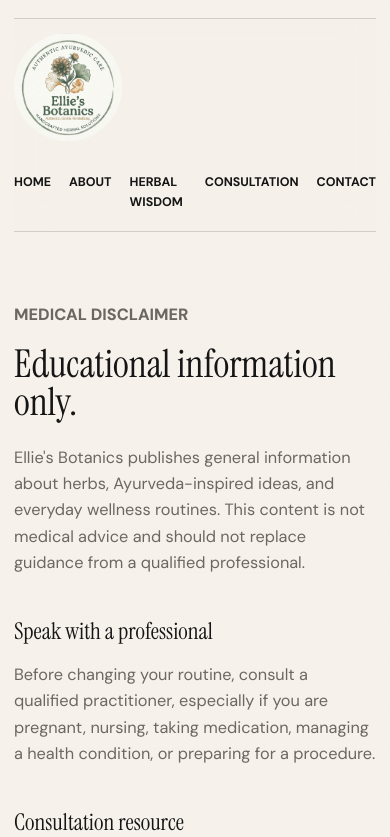
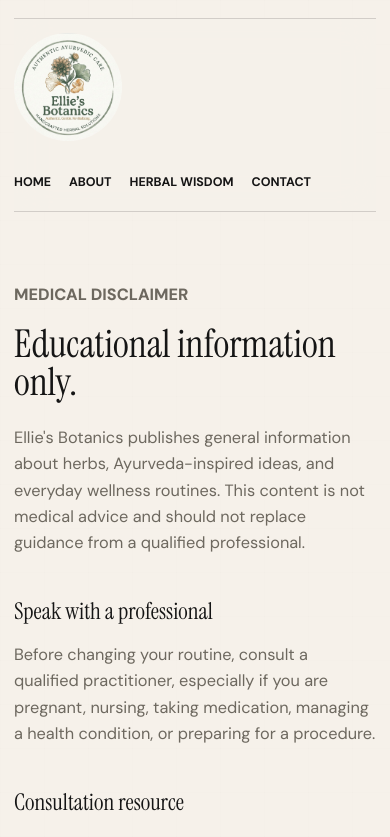
Before and after one commit to sakaarpuri/ellies, a Next.js app: page /medical-disclaimer in a window 390 px wide. Shown: the top 837 px of the page. Built offline with nearby package versions, Linux system fonts and the light colour scheme.

Commit message:
Consolidate consultation flow on homepage

```diff
--- a/src/app/consultation/page.tsx
+++ /dev/null
@@ -1,51 +0,0 @@
-import type { Metadata } from "next";
-import { ConsultationIntakeSection } from "@/components/ConsultationIntakeSection";
-import { consultation, site } from "@/lib/site";
-
-export const metadata: Metadata = {
-  title: "Consultation",
-  description:
-    "Share a joint comfort concern with Ellie’s Botanics for professional Ayurvedic consultation follow-up.",
-};
-
-export default function ConsultationPage() {
-  return (
-    <>
-      <section className="page-hero consultation-hero">
-        <p className="eyebrow">Professional Guidance</p>
-        <h1>Share a joint comfort concern for consultation follow-up.</h1>
-        <p>
-          Ellie&apos;s Botanics publishes educational herbal wellness content. For personal
-          questions about joint comfort, movement, or routine support, you can share basic details
-          so the team can follow up appropriately.
-        </p>
-      </section>
-
-      <ConsultationIntakeSection />
-
-      <aside className="disclaimer-callout">
-        <p className="eyebrow">Responsible Care</p>
-        <p>
-          This form is for non-emergency consultation follow-up only. Ellie&apos;s Botanics does not
-          diagnose, treat, or promise outcomes through website content. For urgent symptoms or
-          severe discomfort, contact local emergency or in-person medical care.
-        </p>
-      </aside>
-
-      <section className="contact-band" aria-labelledby="consultation-contact-title">
-        <div>
-          <p className="eyebrow">Prefer Direct Contact?</p>
-          <h2 id="consultation-contact-title">You can also write to Ellie&apos;s Botanics directly.</h2>
-        </div>
-        <div className="contact-actions">
-          <a className="button primary" href={`mailto:${site.email}`}>
-            Email Ellie&apos;s Botanics
-          </a>
-          <a className="button secondary" href={consultation.whatsapp} target="_blank" rel="noreferrer">
-            WhatsApp
-          </a>
-        </div>
-      </section>
-    </>
-  );
-}
--- a/src/app/contact/page.tsx
+++ b/src/app/contact/page.tsx
@@ -49,7 +49,7 @@ export default function ContactPage() {
           decisions should be discussed with a qualified professional who understands your full
           context.
         </p>
-        <Link className="button secondary" href="/consultation">
+        <Link className="button secondary" href="/#joint-comfort-check-in">
           Share a consultation concern
         </Link>
       </section>
--- a/src/app/globals.css
+++ b/src/app/globals.css
@@ -681,10 +681,6 @@ h3 {
   max-width: 880px;
 }
 
-.consultation-hero {
-  max-width: 980px;
-}
-
 .contact-page-grid {
   display: grid;
   grid-template-columns: repeat(3, minmax(0, 1fr));
@@ -753,6 +749,7 @@ h3 {
   margin-right: auto;
   margin-bottom: 58px;
   margin-left: auto;
+  scroll-margin-top: 170px;
 }
 
 .hero-shell + .intake-section {
@@ -798,11 +795,90 @@ h3 {
   font-weight: 900;
 }
 
+.intake-disclosure {
+  overflow: hidden;
+  border: 1px solid var(--line);
+  background: var(--paper);
+  box-shadow: var(--shadow);
+}
+
+.intake-disclosure summary {
+  display: flex;
+  min-height: 112px;
+  cursor: pointer;
+  list-style: none;
+  align-items: center;
+  justify-content: space-between;
+  gap: 24px;
+  padding: 26px clamp(22px, 4vw, 42px);
+}
+
+.intake-disclosure summary::-webkit-details-marker {
+  display: none;
+}
+
+.intake-disclosure summary:hover,
+.intake-disclosure summary:focus-visible {
+  background: var(--olive);
+}
+
+.intake-disclosure summary:focus-visible {
+  outline: 2px solid var(--clay);
+  outline-offset: -3px;
+}
+
+.intake-disclosure summary > span:first-child {
+  display: grid;
+  gap: 2px;
+}
+
+.intake-disclosure summary strong {
+  color: var(--leaf);
+  font-family: var(--font-instrument-serif), Georgia, serif;
+  font-size: clamp(1.45rem, 2.4vw, 2.2rem);
+  font-weight: 400;
+  line-height: 1.1;
+}
+
+.intake-disclosure summary small {
+  color: var(--muted);
+  font-size: 0.82rem;
+}
+
+.disclosure-icon {
+  position: relative;
+  flex: 0 0 22px;
+  width: 22px;
+  height: 22px;
+}
+
+.disclosure-icon::before,
+.disclosure-icon::after {
+  content: "";
+  position: absolute;
+  top: 10px;
+  left: 2px;
+  width: 18px;
+  height: 2px;
+  background: var(--leaf);
+  transition: transform 180ms ease;
+}
+
+.disclosure-icon::after {
+  transform: rotate(90deg);
+}
+
+.intake-disclosure[open] summary {
+  border-bottom: 1px solid var(--line);
+}
+
+.intake-disclosure[open] .disclosure-icon::after {
+  transform: rotate(0deg);
+}
+
 .intake-card {
   background: var(--paper);
-  border: 1px solid var(--line);
   padding: clamp(22px, 4vw, 42px);
-  box-shadow: var(--shadow);
 }
 
 .intake-form {
--- a/src/app/medical-disclaimer/page.tsx
+++ b/src/app/medical-disclaimer/page.tsx
@@ -1,5 +1,5 @@
 import type { Metadata } from "next";
-import { consultation } from "@/lib/site";
+import { consultation, site } from "@/lib/site";
 
 export const metadata: Metadata = {
   title: "Medical Disclaimer",
@@ -24,13 +24,9 @@ export default function MedicalDisclaimerPage() {
       </p>
       <h2>Consultation resource</h2>
       <p>
-        For Ayurvedic consultation, readers may contact{" "}
-        <a href={consultation.url} target="_blank" rel="noreferrer">
-          {consultation.doctor}
-        </a>
-        , at{" "}
+        For Ayurvedic consultation, readers may contact {consultation.doctor} at{" "}
         <a href={consultation.phone.href}>{consultation.phone.label}</a> or{" "}
-        <a href={`mailto:${consultation.email}`}>{consultation.email}</a>.
+        <a href={`mailto:${site.email}`}>{site.email}</a>.
       </p>
       <h2>No personal diagnosis</h2>
       <p>
--- a/src/app/sitemap.ts
+++ b/src/app/sitemap.ts
@@ -7,7 +7,6 @@ export default function sitemap(): MetadataRoute.Sitemap {
     "",
     "/about",
     "/education",
-    "/consultation",
     "/contact",
     "/privacy",
     "/terms",
--- a/src/components/ConsultationIntakeSection.tsx
+++ b/src/components/ConsultationIntakeSection.tsx
@@ -8,7 +8,11 @@ const expectations = [
 
 export function ConsultationIntakeSection() {
   return (
-    <section className="intake-section" aria-labelledby="intake-title">
+    <section
+      id="joint-comfort-check-in"
+      className="intake-section"
+      aria-labelledby="intake-title"
+    >
       <div className="intake-intro">
         <p className="eyebrow">Joint Comfort Check-In</p>
         <h2 id="intake-title">Share what you are experiencing.</h2>
@@ -22,9 +26,18 @@ export function ConsultationIntakeSection() {
           ))}
         </ol>
       </div>
-      <div className="intake-card">
-        <ConsultationIntakeForm />
-      </div>
+      <details className="intake-disclosure">
+        <summary>
+          <span>
+            <strong>Share your concern</strong>
+            <small>Open the private check-in form</small>
+          </span>
+          <span className="disclosure-icon" aria-hidden="true" />
+        </summary>
+        <div className="intake-card">
+          <ConsultationIntakeForm />
+        </div>
+      </details>
     </section>
   );
 }
--- a/src/components/ConsultationPanel.tsx
+++ b/src/components/ConsultationPanel.tsx
@@ -1,4 +1,4 @@
-import { consultation } from "@/lib/site";
+import { consultation, site } from "@/lib/site";
 import Link from "next/link";
 
 export function ConsultationPanel() {
@@ -14,12 +14,9 @@ export function ConsultationPanel() {
           readers may contact {consultation.doctor} for a professional Ayurvedic consultation.
         </p>
         <div className="consultation-links" aria-label="Consultation contact links">
-          <Link href="/consultation">Request consultation</Link>
-          <a href={consultation.url} target="_blank" rel="noreferrer">
-            Visit consultation website
-          </a>
+          <Link href="/#joint-comfort-check-in">Share your concern</Link>
           <a href={consultation.phone.href}>{consultation.phone.label}</a>
-          <a href={`mailto:${consultation.email}`}>{consultation.email}</a>
+          <a href={`mailto:${site.email}`}>{site.email}</a>
           <a href={consultation.whatsapp} target="_blank" rel="noreferrer">
             WhatsApp consultation
           </a>
--- a/src/components/ContactCTA.tsx
+++ b/src/components/ContactCTA.tsx
@@ -9,7 +9,7 @@ export function ContactCTA() {
         <h2 id="contact-cta-title">Questions, collaborations, or thoughtful notes are welcome.</h2>
       </div>
       <div className="contact-actions">
-        <Link className="button primary" href="/consultation">
+        <Link className="button primary" href="/#joint-comfort-check-in">
           Request consultation
         </Link>
         <a className="button secondary" href={`mailto:${site.email}`}>
--- a/src/lib/site.ts
+++ b/src/lib/site.ts
@@ -13,8 +13,6 @@ export const site = {
 
 export const consultation = {
   doctor: "Dr. Sheetal Garg",
-  url: "https://www.shattayuayurveda.in/",
-  email: "drsheetal@shattayuayurveda.in",
   phone: { label: "9815007269", href: "tel:+919815007269" },
   whatsappNumber: "917717607269",
   whatsapp:
@@ -25,7 +23,6 @@ export const navItems = [
   { label: "Home", href: "/" },
   { label: "About", href: "/about" },
   { label: "Herbal Wisdom", href: "/education" },
-  { label: "Consultation", href: "/consultation" },
   { label: "Contact", href: "/contact" },
 ];
 
```
